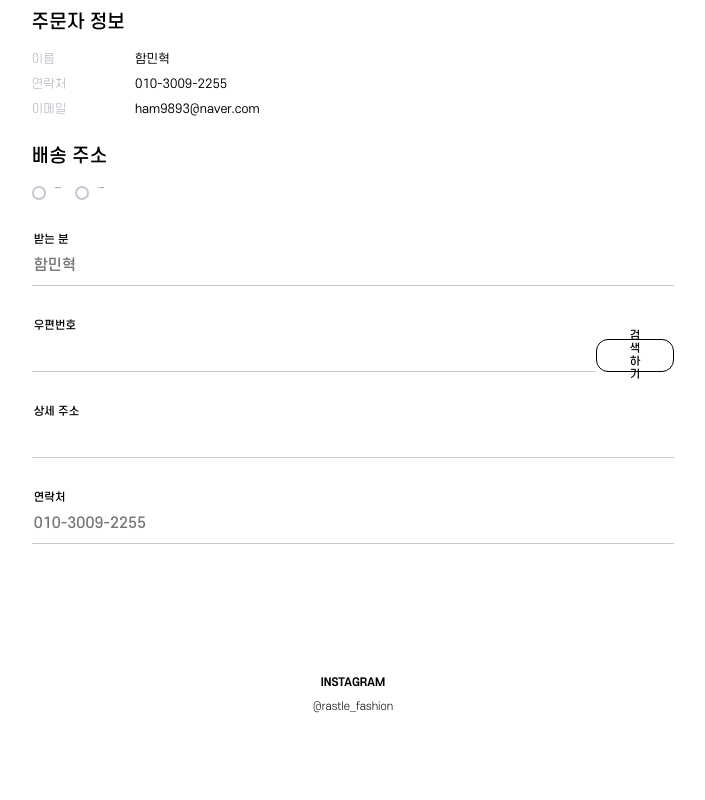
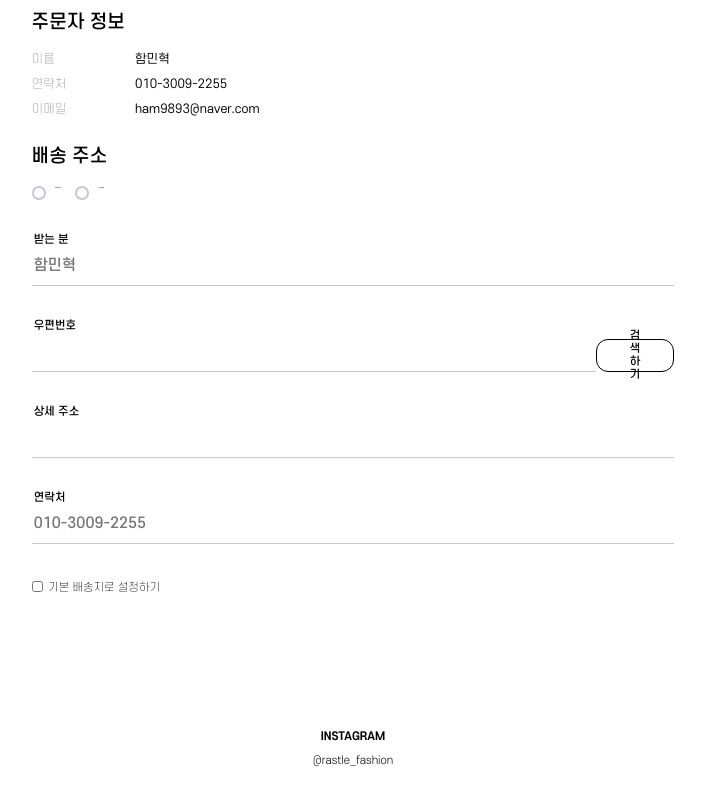
Before and after one commit to rastle-dev/rastle-frontend, a Next.js app: page /order in a window 1280 px wide. Shown: the part 500-1300 px from the top of the page, without its empty margins (287-992 px from the left). Before the commit the page ends 1246 px from the top, so only its background shows below. Built offline with nearby package versions, Linux system fonts and the light colour scheme.

Commit message:
feat: 기본 배송지 설정

```diff
--- a/src/pages/order/index.styles.tsx
+++ b/src/pages/order/index.styles.tsx
@@ -2,7 +2,7 @@ import styled from "styled-components";
 import COLORS from "@/constants/color";
 import Input from "@/components/common/Input";
 import Button from "@/components/common/Button";
-import ColorButton from "@/components/common/ColorButton";
+
 interface ClickBoxProps {
   isChecked: boolean;
 }
@@ -146,3 +146,21 @@ export const PostalButton = styled(Button)`
   height: 3rem;
   font-size: 1rem;
 `;
+
+export const SettingDefaultAddress = styled.div`
+  display: flex;
+  padding-top: 3rem;
+  align-items: center;
+  cursor: pointer;
+  p {
+    margin: 0;
+    padding: 0;
+    font-size: 1rem;
+    font-weight: 200;
+  }
+  input {
+    width: 1rem;
+    margin: 0 0.5rem 0 0;
+    cursor: pointer;
+  }
+`;
--- a/src/pages/order/index.tsx
+++ b/src/pages/order/index.tsx
@@ -1,10 +1,6 @@
 import React, { useState } from "react";
+import Input from "@/components/common/Input";
 import * as S from "./index.styles";
-import Input from "@/components/common/Input";
-import { DeliveryInput } from "./index.styles";
-import Button from "@/components/common/Button";
-
-type ProductCategory = "전체" | "1차 마켓" | "이전 마켓" | "이벤트";
 
 type ProductItem = {
   productName: string;
@@ -114,6 +110,10 @@ export default function Order() {
               )}
             </S.DeliveryBox>
           ))}
+          <S.SettingDefaultAddress>
+            <Input type="checkbox" />
+            <p>기본 배송지로 설정하기</p>
+          </S.SettingDefaultAddress>
         </S.InfoWrapper>
       </S.Container>
     </S.Temp>
```
